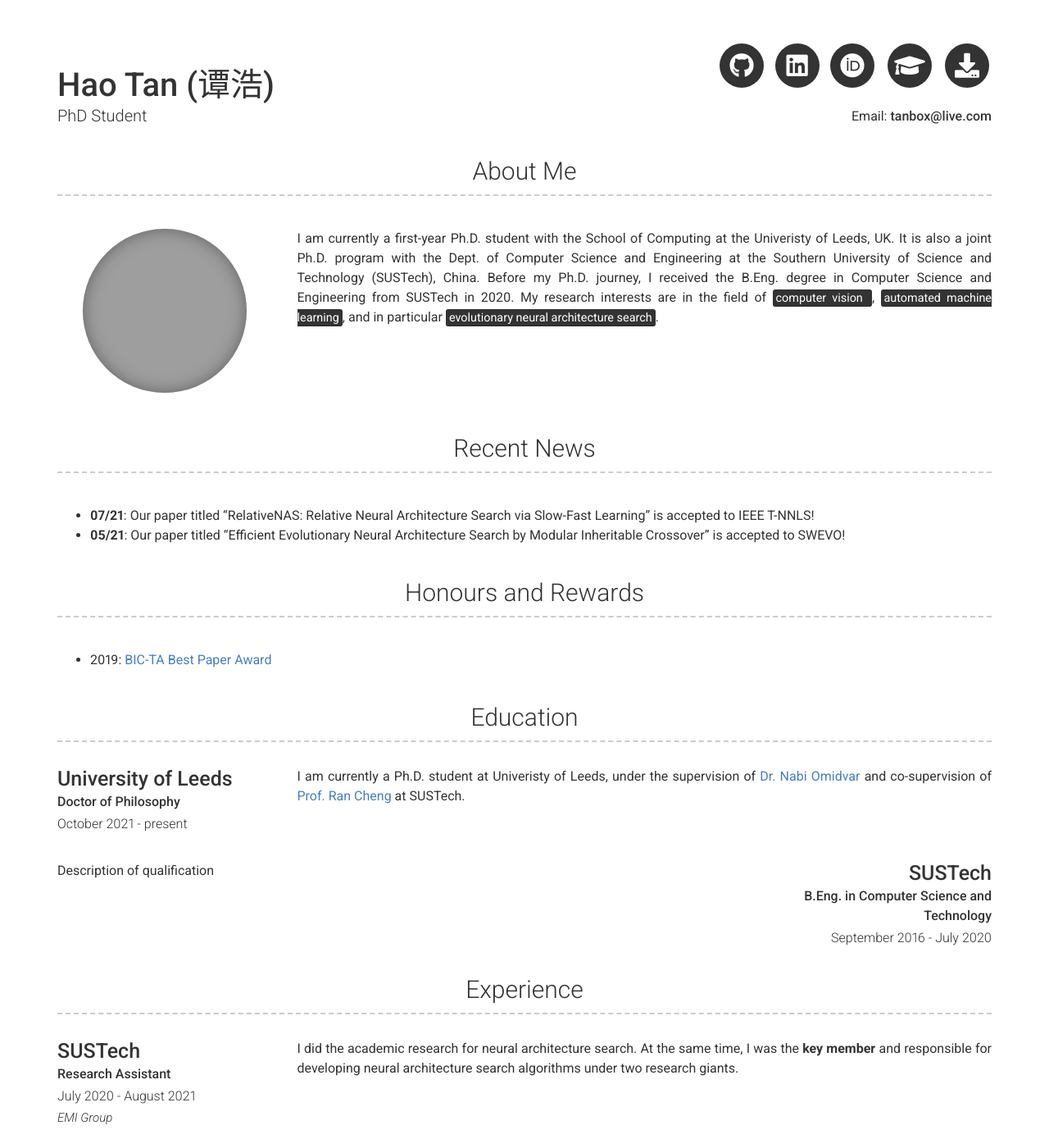
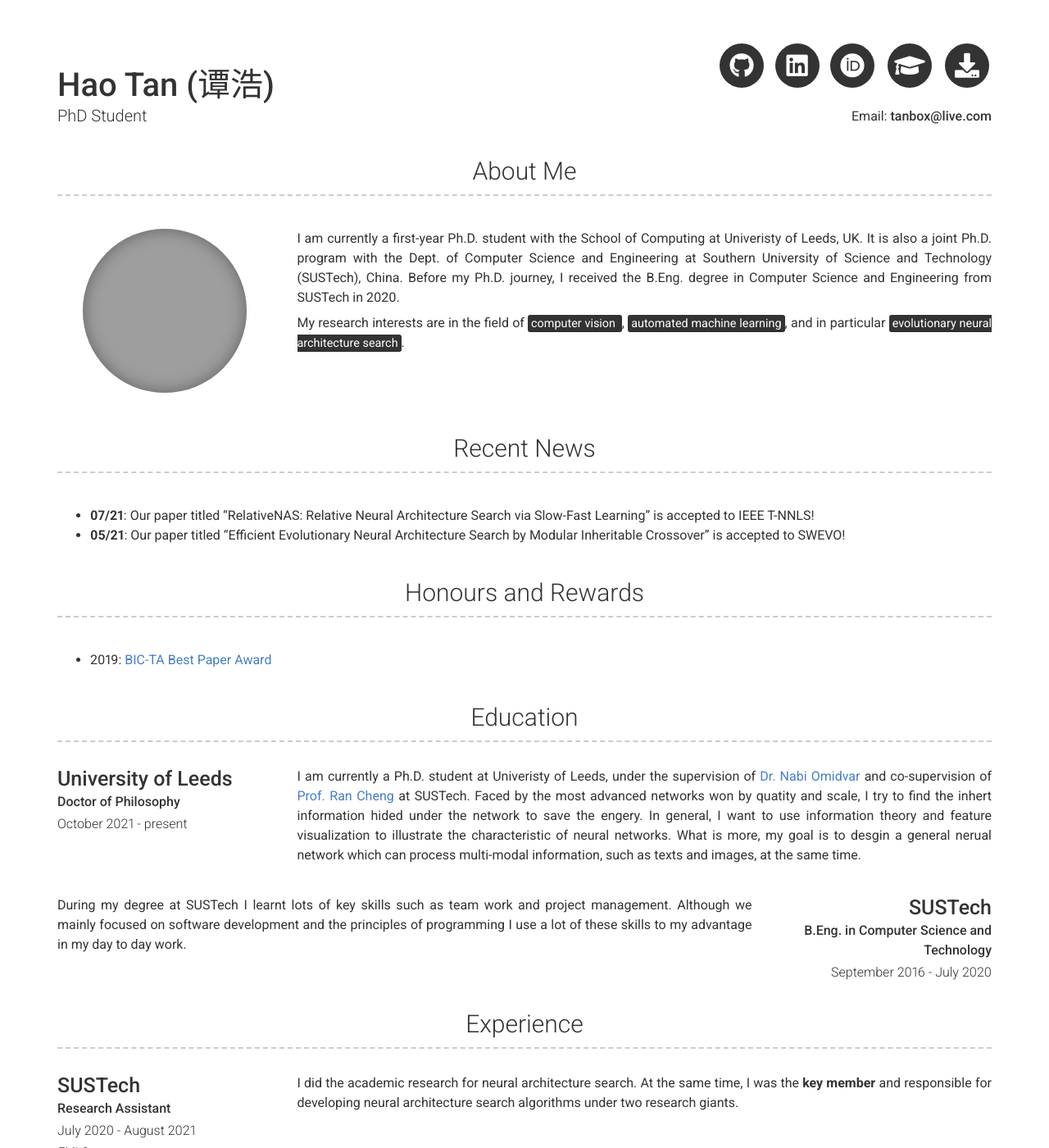
Before and after one commit to haotan1998/haotan1998.github.io, a Jekyll site: the page built from index.md, in a window 1280 px wide and 1400 px high. Shown: the whole window at 82% size. Built offline with Jekyll 4.4.1, drawn with Linux system fonts in a browser that asks for light colours; nearby versions of some CDN libraries; grey boxes are pictures that could not be loaded.

Commit message:
Update _config.yml

```diff
--- a/_config.yml
+++ b/_config.yml
@@ -40,9 +40,10 @@ additional_links:
 # about_title: About Me (Use this to override about section title)
 about_profile_image: images/profile.jpg
 about_content: | # this will include new lines to allow paragraphs
-  I am currently a first-year Ph.D. student with the School of Computing at the Univeristy of Leeds, UK.
-  It is also a joint Ph.D. program with the Dept. of Computer Science and Engineering at the Southern University of Science and Technology (SUSTech), China.
+  I am currently a first-year Ph.D. student with the School of Computing at Univeristy of Leeds, UK.
+  It is also a joint Ph.D. program with the Dept. of Computer Science and Engineering at Southern University of Science and Technology (SUSTech), China.
   Before my Ph.D. journey, I received the B.Eng. degree in Computer Science and Engineering from SUSTech in 2020.
+
   My research interests are in the field of <mark> computer vision </mark>, <mark> automated machine learning</mark>, and in particular <mark> evolutionary neural architecture search</mark>.
 
 content:
@@ -64,13 +65,16 @@ content:
         caption: October 2021 - present
         description: | # this will include new lines to allow paragraphs
           I am currently a Ph.D. student at Univeristy of Leeds, under the supervision of [Dr. Nabi Omidvar](https://www.nomidvar.com) and co-supervision of [Prof. Ran Cheng](http://emi.sustech.edu.cn/?p=4665) at SUSTech.
-
+          Faced by the most advanced networks won by quatity and scale, I try to find the inhert information hided under the network to save the engery.
+          In general, I want to use information theory and feature visualization to illustrate the characteristic of neural networks.
+          What is more, my goal is to desgin a general nerual network which can process multi-modal information, such as texts and images, at the same time.
       - layout: right
         title: SUSTech
         sub_title: B.Eng. in Computer Science and Technology
         caption: September 2016 - July 2020
         description: | # this will include new lines to allow paragraphs
-          Description of qualification
+          During my degree at SUSTech I learnt lots of key skills such as team work and project management.
+          Although we mainly focused on software development and the principles of programming I use a lot of these skills to my advantage in my day to day work.
   - title: Experience
     layout: list
     content:
```
